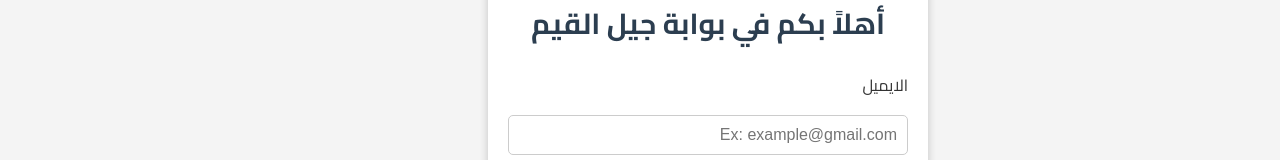
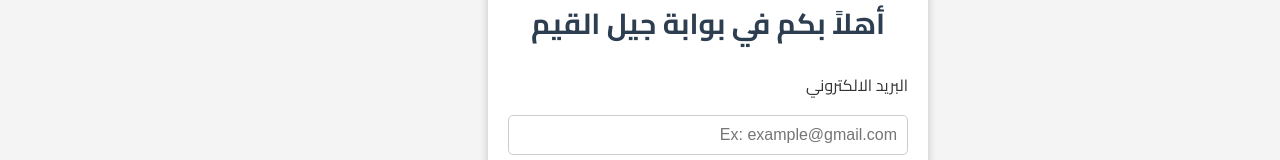
Before and after one commit to darkking112/qyiam-gen-client, a React (Create React App) app: page / in a window 1280 px wide. Shown: the part 259-419 px from the top of the page. Built offline with nearby package versions, Linux system fonts and the light colour scheme.

Commit message:
minor edits

```diff
--- a/src/CSS/admin.css
+++ b/src/CSS/admin.css
@@ -22,6 +22,7 @@ body {
   border-radius: 10px;
   box-shadow: 0 4px 8px rgba(0, 0, 0, 0.1);
   padding: 20px;
+  margin-top: 50px;
 }
 
 .users-view-container, .classes-view-container {
--- a/src/pages/Login.jsx
+++ b/src/pages/Login.jsx
@@ -29,9 +29,9 @@ function Login() {
       if (response.message === "Loggedin Successfully") {
         let { userInfo } = response;
         if (userInfo.role === "Student")
-          navigate("/student", { state: { user: userInfo } });
+          navigate("/student", { state: { student: response.studentInfo } });
         else if (userInfo.role === "Teacher")
-          navigate("/teacher", { state: { user: userInfo } });
+          navigate("/teacher", { state: { teacher: response.teacherInfo } });
         else if (userInfo.role === "Admin")
           navigate("/admin", { state: { user: userInfo } });
       } else {
@@ -70,7 +70,7 @@ function Login() {
 
         {!isLoading && (
           <form onSubmit={onSubmitClick} className="login-form">
-            <label htmlFor="email">{"الايميل"}</label>
+            <label htmlFor="email">{"البريد الالكتروني"}</label>
             <input
               type="text"
               id="email"
```
